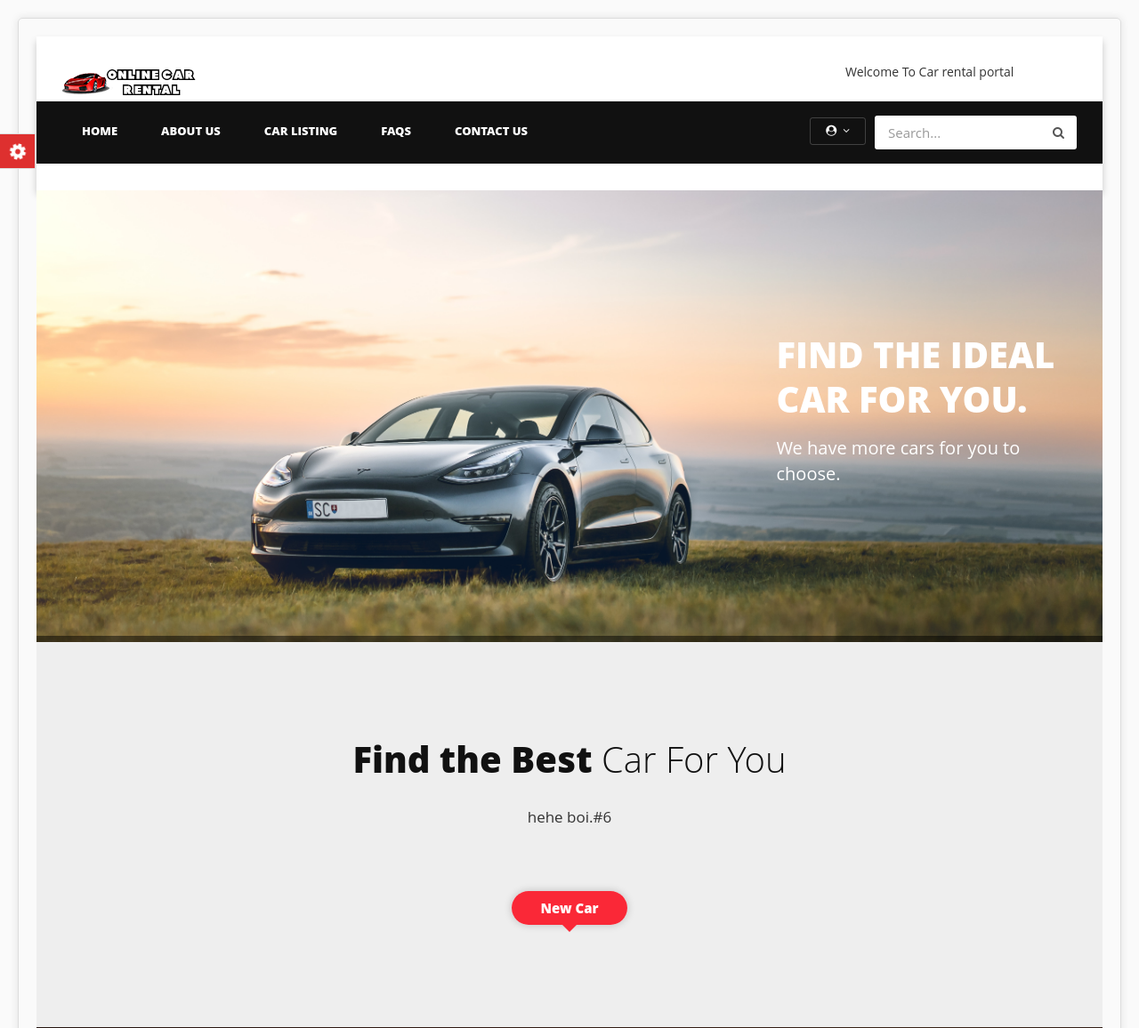
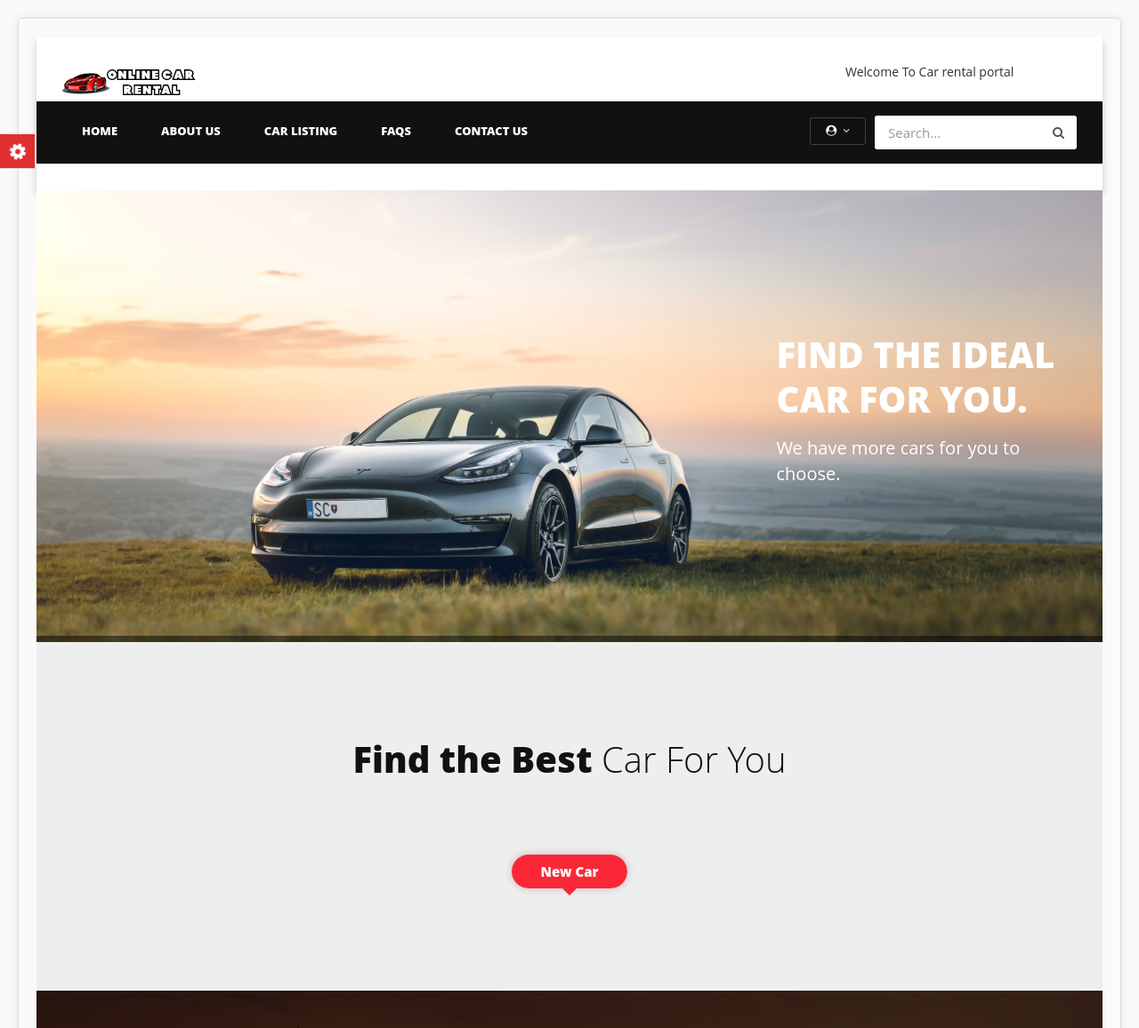
Before and after one commit to 7azmi/Online-Car-Rental, a PHP site: page / in a window 1280 px wide. Shown: the top 1156 px of the page at 89% size. Run offline with PHP 8.4, Linux system fonts and the light colour scheme; the visitor is signed in with stand-in values (Sample User, id 1); data that the repository does not hold is empty.

Commit message:
Update index.php

```diff
--- a/index.php
+++ b/index.php
@@ -69,7 +69,7 @@ error_reporting(0);
     <div class="section-header text-center">
       <h2>Find the Best <span>Car For You</span></h2>
 
-      <p>hehe boi.#6</p>
+
 
     </div>
     <div class="row">
```
